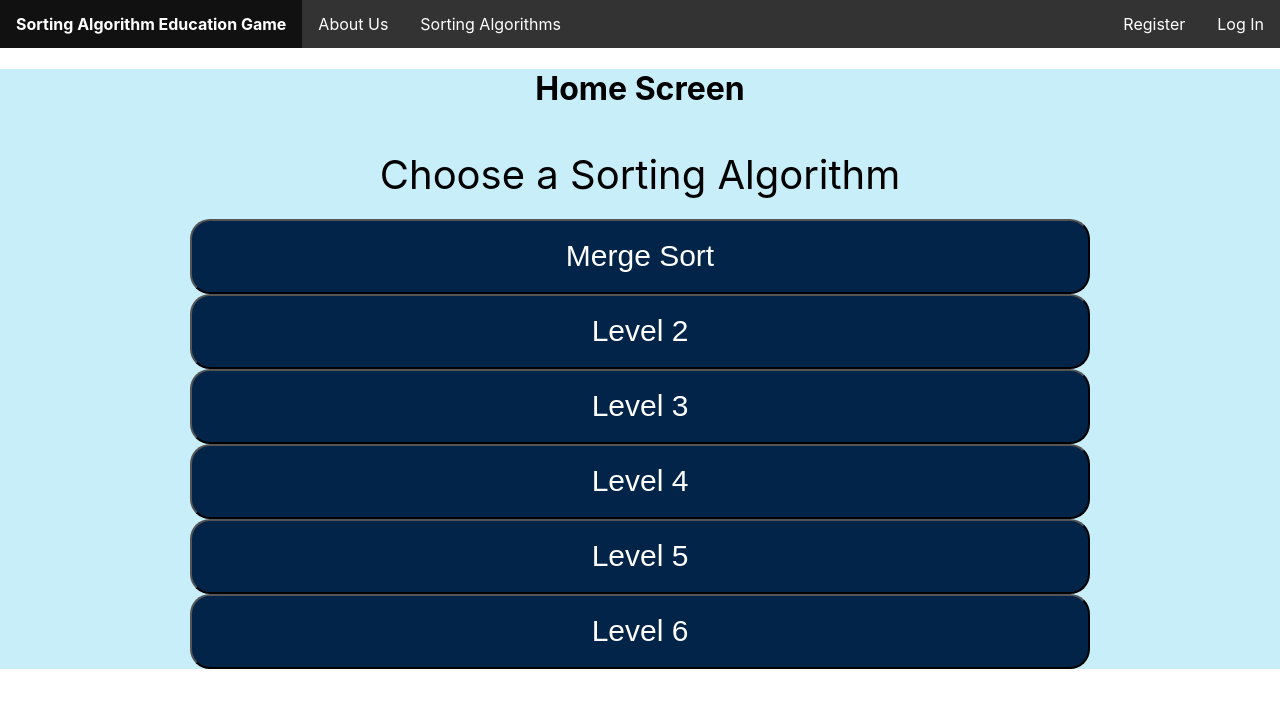
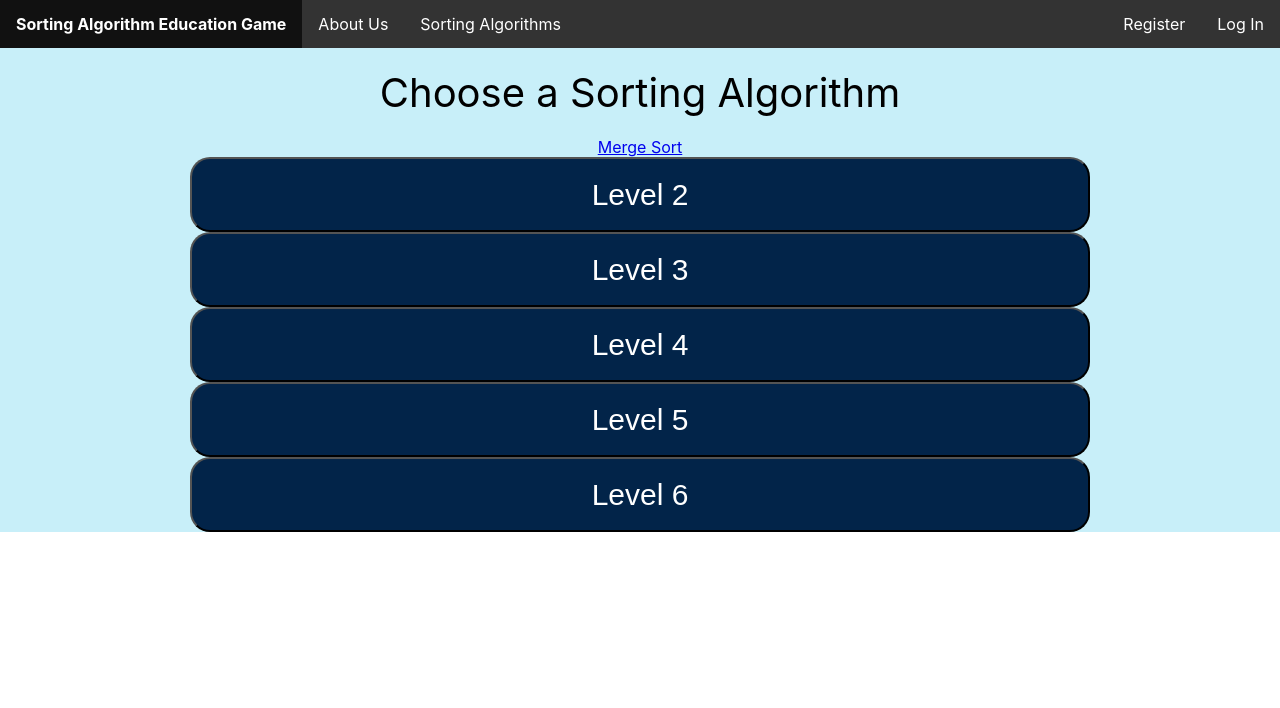
Before and after one commit to ShaimaaAliECE/se3350_project-group-13, a React (Create React App) app in the folder sortalgorithgame/: page / in a window 1280 px wide. Shown: the top 708 px of the page. Built offline with nearby package versions, Linux system fonts and the light colour scheme.

Commit message:
create mergesort page

```diff
--- a/sortalgorithgame/src/Router.js
+++ b/sortalgorithgame/src/Router.js
@@ -2,7 +2,8 @@
 import React from "react";
 import App from "./App.js"
 import InvalidPath from "./components/InvalidPath.js";
-import Navbar from "./components/Navbar"
+import Navbar from "./components/Navbar";
+import MergeSort from "./components/MergeSort.js";
 import { BrowserRouter, Switch, Route } from 'react-router-dom';
 
 //router component for switching between pages (views)
@@ -13,6 +14,8 @@ const Router = () => (
         {/* redirect to home page */}
         <Route path="/" exact component={App} />
 
+        <Route path="/mergeSort" component={MergeSort} />
+
         {/* redirect to NO MATCH page */}
         <Route component={InvalidPath} />
 
--- a/sortalgorithgame/src/components/Home.js
+++ b/sortalgorithgame/src/components/Home.js
@@ -3,12 +3,11 @@ import '../styles/Home.css';
 
 export default function Home() {
     return(
-        <body class="background">
-            <h1>Home Screen</h1>
+        <div class="background">
             <br></br>
             <div class="ChooseAlgo">Choose a Sorting Algorithm</div>
             <br></br>
-            <button class="btnDiv">Merge Sort</button>
+            <a href = "/mergeSort" type = "button">Merge Sort</a>
             <br></br>
             <button class="btnDiv">Level 2</button>
             <br></br>
@@ -20,7 +19,7 @@ export default function Home() {
             <br></br>
             <button class="btnDiv">Level 6</button>
             <br></br>
-        </body>
+        </div>
 
     )
 }
--- /dev/null
+++ b/sortalgorithgame/src/components/MergeSort.js
@@ -0,0 +1,11 @@
+import React from "react";
+import '../styles/Home.css';
+
+export default function MergeSort() {
+    return(
+        <div>
+
+        </div>
+
+    )
+}
```
